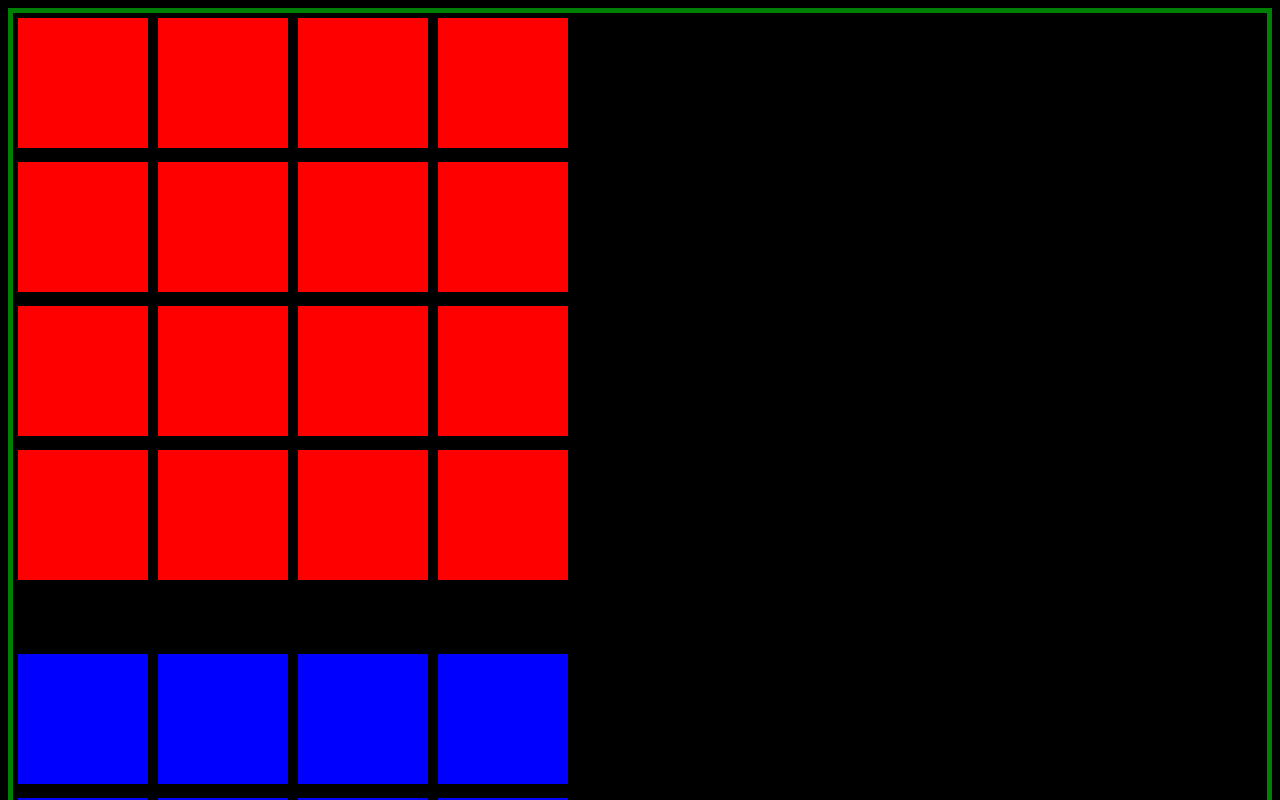
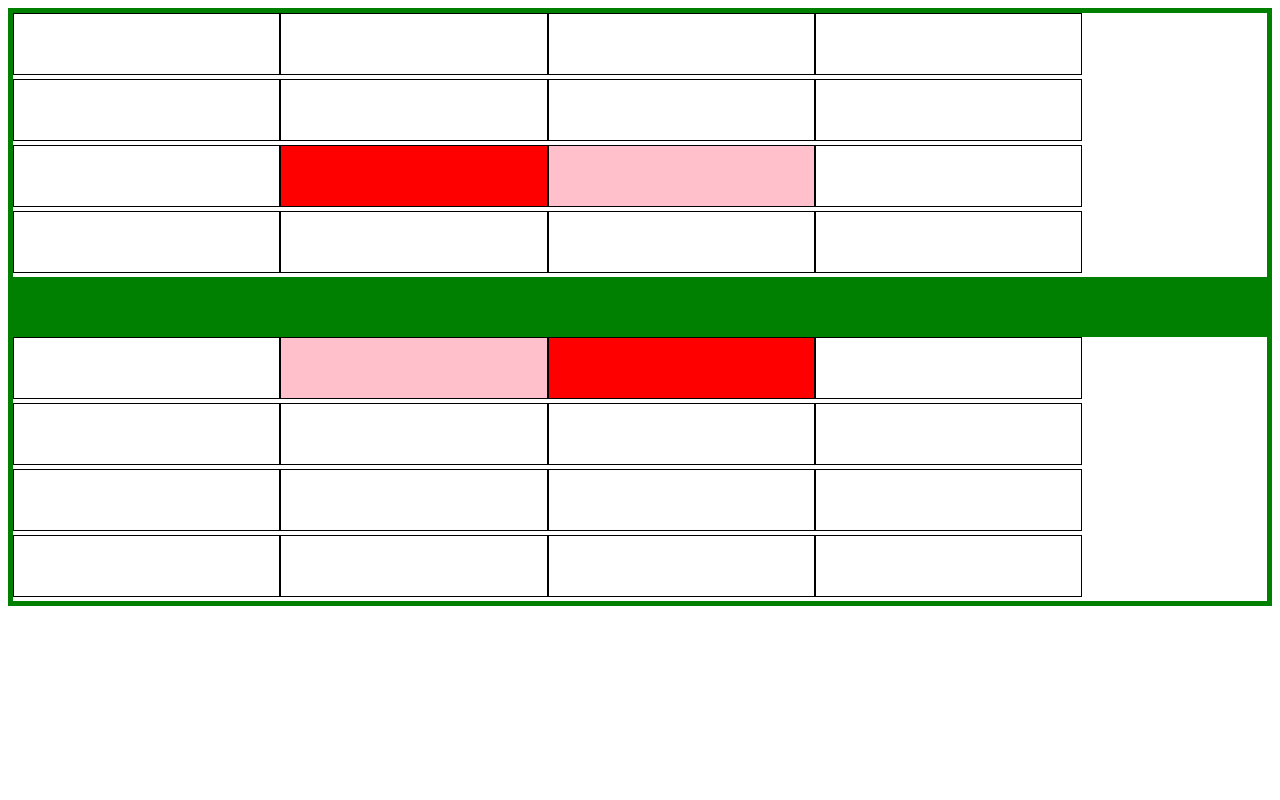
Before and after one commit to graypj826/Star-Scrimmage, a plain HTML site: page index.html in a window 1280 px wide. Shown: the top 800 px of the page. Drawn offline with nearby package versions, Linux system fonts and the light colour scheme.

Commit message:
targetting function works

```diff
--- a/css/style.css
+++ b/css/style.css
@@ -1,25 +1,41 @@
 body {
 	border: 5px solid green;
-	background-color: black;
 }
 
 .alien-square{
-	background-color: red;
 	display: inline-block;
-	height: 130px;
-	width: 130px;
-	border: 5px solid black;
+	height: 60px;
+	width: 23%;
+	border: 1px solid black;
 }
 
 .barrier{
 	height: 60px;
 	width: auto;
+	background-color: green;
 }
 
 .player-square{
-	background-color: blue;
 	display: inline-block;
-	height: 130px;
-	width: 130px;
-	border: 5px solid black;
+	height: 60px;
+	width: 23%;
+	border: 1px solid black;
 }
+
+.alien-gameboard, .player-gameboard{
+	width: 95%;
+	border: 2px solid black;
+}
+
+.game-row{
+	width: 92%;
+	height: 20%;
+}
+
+.hull-class{
+	background-color: red;
+}
+
+.gun-class{
+	background-color: pink
+}
--- a/index.html
+++ b/index.html
@@ -8,14 +8,13 @@
 
 </head>
 <body>
-<div class="container">
 	<div id="alien-gameboard" class = "gameboard">
 	</div>
 	<div class = "barrier">
 	</div>
 	<div id="player-gameboard" class = "gameboard">
 	</div>
-</div>
+
 <script type="text/javascript" src="js/app.js"></script>
 </body>
 </html>
--- a/js/app.js
+++ b/js/app.js
@@ -11,8 +11,8 @@ const gameBoard =[ 	[0,0,0,0],
 
 for (let i = 0; i < gameBoard.length; i++){
 	let row = gameBoard[i];
-	$('#alien-gameboard').append(`<div class="alien-row-${i} game-row"></div>`)
-	$('#player-gameboard').append(`<div class="player-row-${i} game-row"></div>`)
+	$('#alien-gameboard').append(`<div class="alien-row-${i} alien-row game-row"></div>`)
+	$('#player-gameboard').append(`<div class="player-row-${i} player-row game-row"></div>`)
 	for(let x = 0; x < row.length; x++){
 		const square = row[x];
 		$(`.alien-row-${i}`).append(`<div class="square alien-square-${x}-${i} alien-square"></div>`)
@@ -39,6 +39,7 @@ class Gun {
 	}
 	attackgun(target){
 		target.integrity = target.integrity-this.damage
+		console.log(target)
 	}
 }
 
@@ -51,8 +52,31 @@ const playerHull = new Hull(10)
 const playerGun = new Gun(1, 3)
 
 //players can target other cards to do damage
-alienGun.attackhull(playerHull)
-console.log(playerHull)
+//alienGun.attackhull(playerHull) check check
+
+//hard code the hull on to the array
+
+$(".alien-square-1-2").addClass("hull-class");
+$(".alien-square-2-2").addClass("gun-class");
+
+$(".player-square-2-0").addClass("hull-class");
+$(".player-square-1-0").addClass("gun-class");
+
+
+//player can do damage to the computer with the power of jQuery
+
+	$(".alien-square").click(function(e){
+		console.log("alien-square");
+		if($(e.currentTarget).hasClass("hull-class")){
+			console.log("classy")
+			playerGun.attackhull(alienHull)
+		} else if($(e.currentTarget).hasClass("gun-class")){
+			console.log('shooter')
+			playerGun.attackgun(alienGun)
+		}
+	})
+
+//.hasclass checks to se if it has a class
 
 
 //player has hand of 2 guns and 1 hull of two blocks
```
